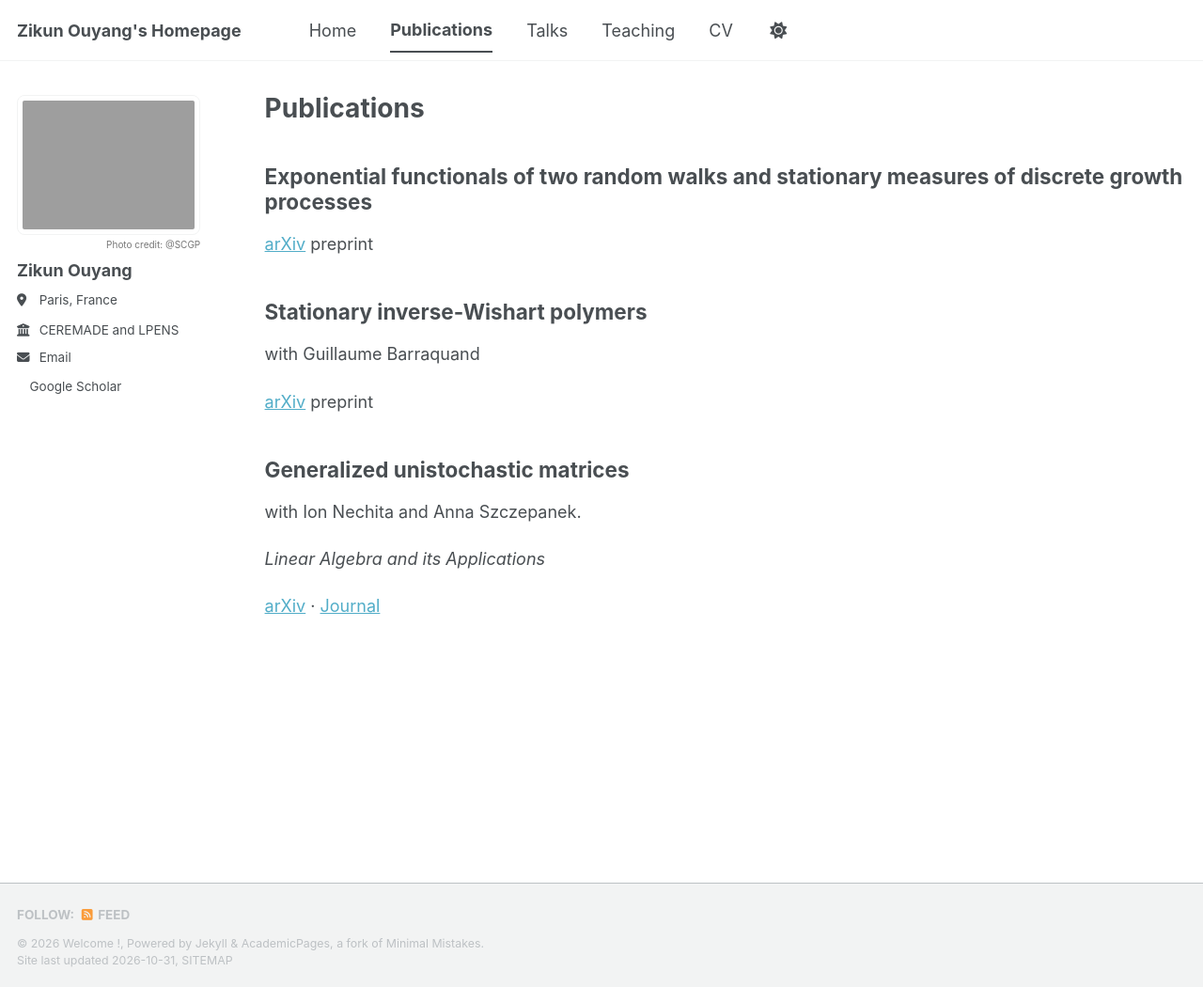
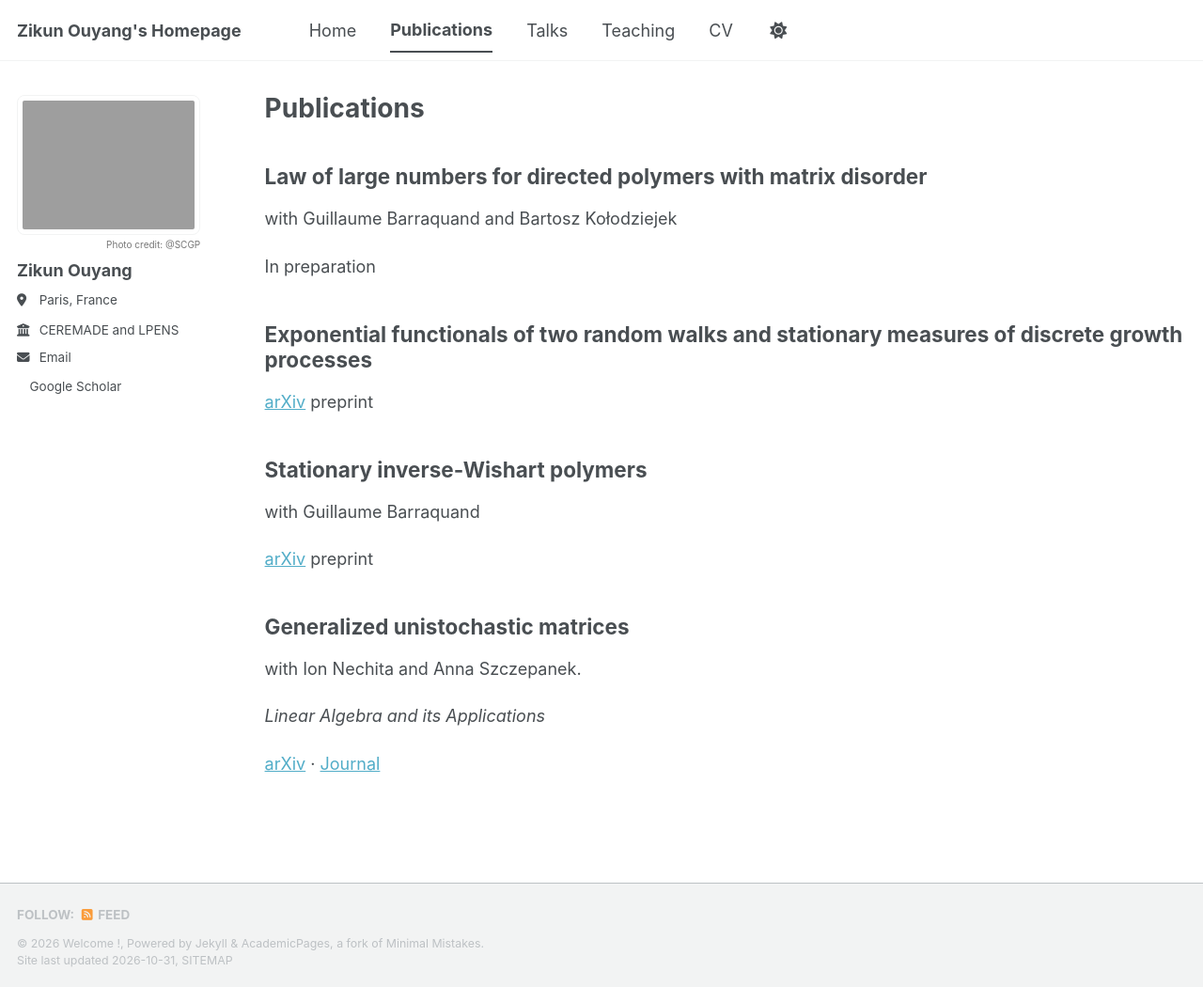
Before and after one commit to ZikunOuyang/zikunouyang.github.io, a Jekyll site: the page built from _pages/publications.html, in a window 1280 px wide and 1050 px high. Shown: the whole window at 94% size. Built offline with Jekyll 4.4.1, drawn with Linux system fonts in a browser that asks for light colours; a style sheet for code colours, icons or effects is not loaded.

Commit message:
Update publications.html

```diff
--- a/_pages/publications.html
+++ b/_pages/publications.html
@@ -4,6 +4,12 @@ title: "Publications"
 permalink: /publications/
 author_profile: true
 ---
+
+<h2>Law of large numbers for directed polymers with matrix disorder</h2>
+<p>with Guillaume Barraquand and Bartosz Kołodziejek </p>
+<p>
+  In preparation
+</p>
 
 <h2>Exponential functionals of two random walks and stationary measures of discrete growth processes</h2>
 <p>
```
